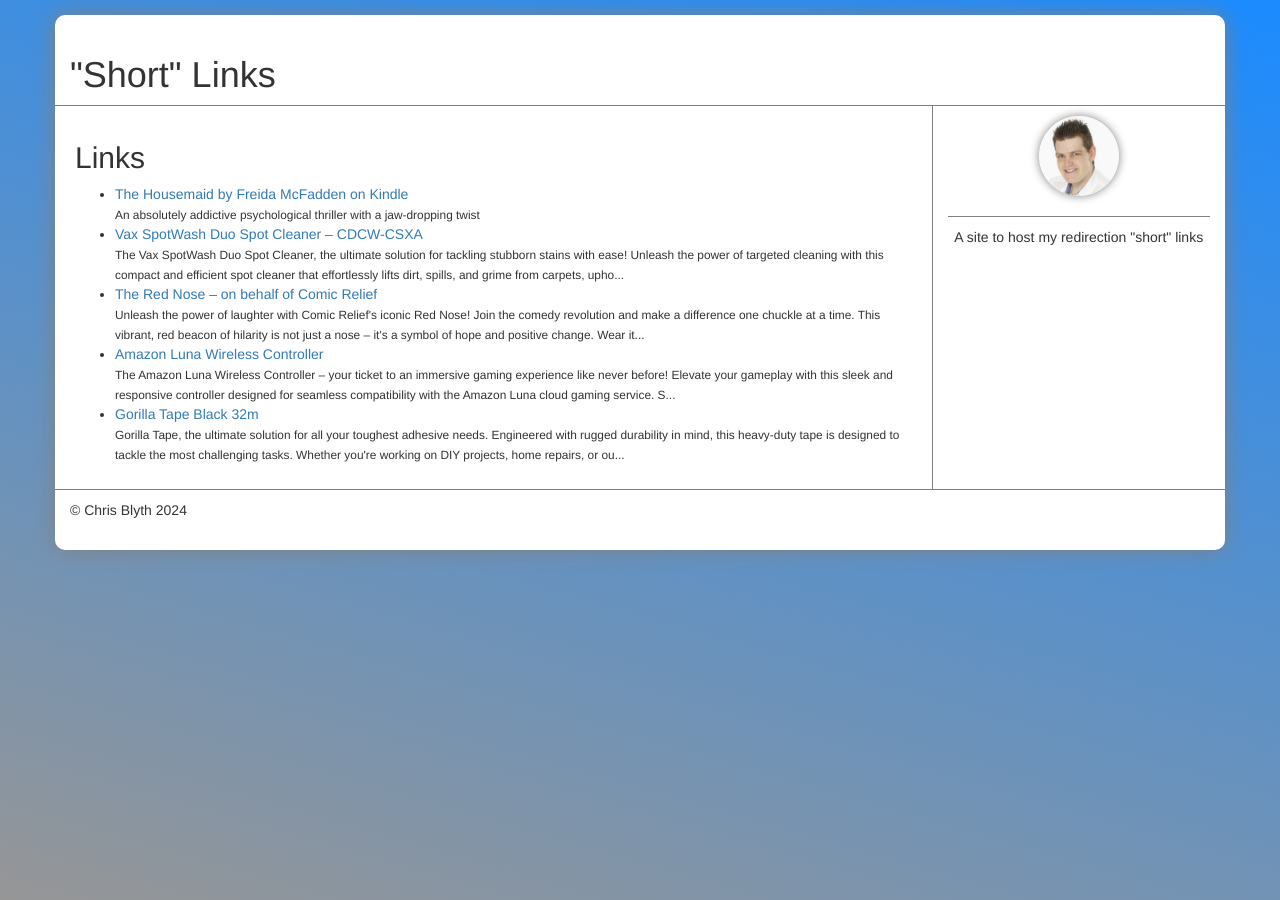
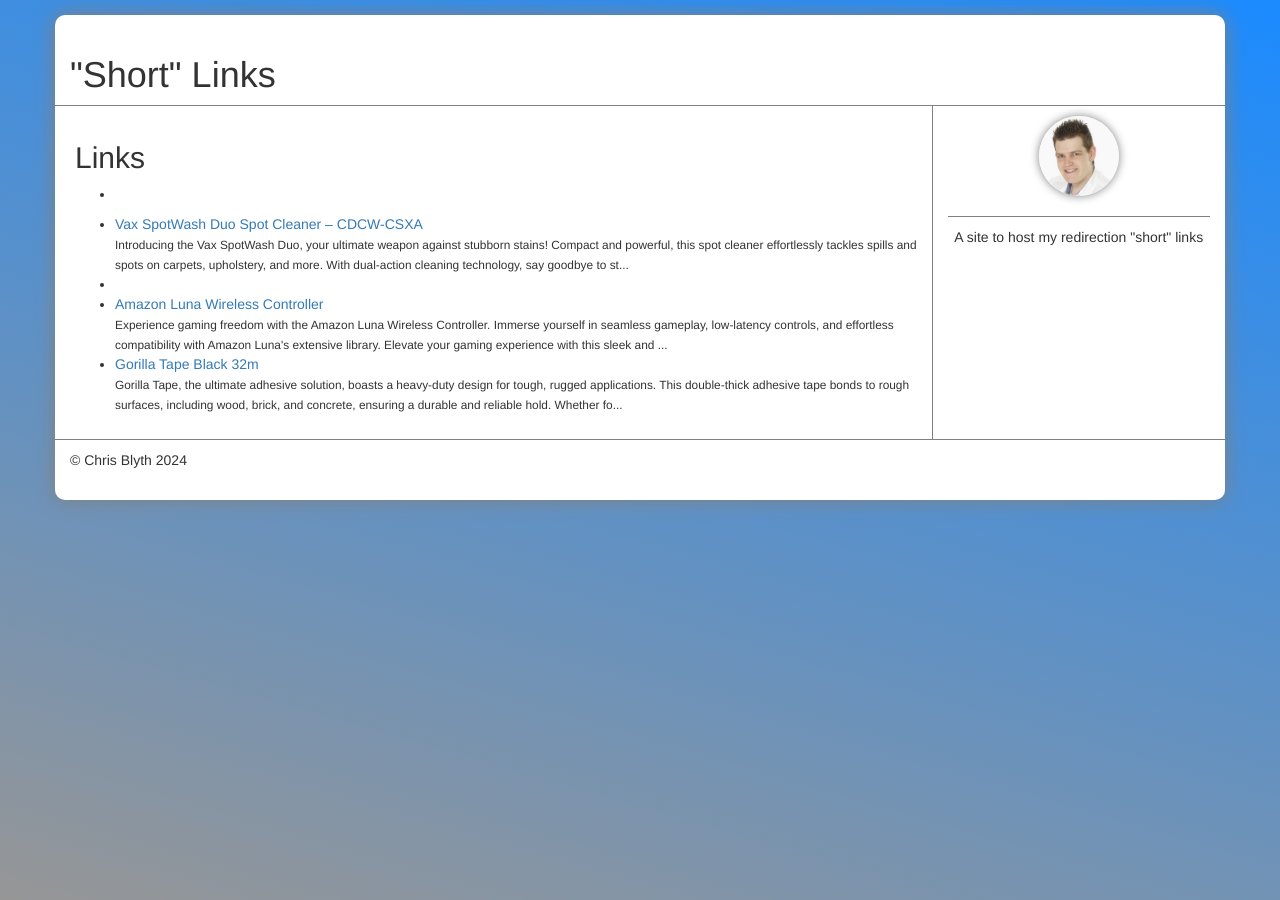
Before and after one commit to BlythMeister/r.blyth.me.uk, a Jekyll site: the page built from af/index.md, in a window 1280 px wide. Built offline with Jekyll 4.4.1, drawn with Linux system fonts in a browser that asks for light colours.

Commit message:
Update descriptions to be shorter

```diff
--- a/af/3IC5L2Q/index.md
+++ b/af/3IC5L2Q/index.md
@@ -1,5 +1,5 @@
 ---
 title: "Gorilla Tape Black 32m"
-description: "Gorilla Tape, the ultimate solution for all your toughest adhesive needs. Engineered with rugged durability in mind, this heavy-duty tape is designed to tackle the most challenging tasks. Whether you're working on DIY projects, home repairs, or outdoor applications, Gorilla Tape provides a reliable and strong bond that can withstand harsh conditions. Its double-thick adhesive and tough, reinforced backing make it perfect for sticking to rough and uneven surfaces, ensuring a secure hold. Resistant to water, UV rays, and extreme temperatures, Gorilla Tape is the go-to choice for those who demand uncompromising strength and versatility in their adhesive solutions. Don't settle for ordinary tape; choose Gorilla Tape for a bond that stands up to the toughest challenges."
+description: "Gorilla Tape, the ultimate adhesive solution, boasts a heavy-duty design for tough, rugged applications. This double-thick adhesive tape bonds to rough surfaces, including wood, brick, and concrete, ensuring a durable and reliable hold. Whether for DIY projects or professional repairs, Gorilla Tape is the go-to choice for strength and versatility."
 redirect_to: https://amzn.to/3IC5L2Q
 ---
--- a/af/3TyKDk7/index.md
+++ b/af/3TyKDk7/index.md
@@ -1,5 +1,5 @@
 ---
 title: "The Red Nose – on behalf of Comic Relief"
-description: "Unleash the power of laughter with Comic Relief's iconic Red Nose! Join the comedy revolution and make a difference one chuckle at a time. This vibrant, red beacon of hilarity is not just a nose – it's a symbol of hope and positive change. Wear it proudly, share the joy, and support those in need. Whether you're a nose-wearing trendsetter or just looking to add some humor to your day, the Red Nose from Comic Relief is your ticket to a world of laughter and compassion. Get yours now and be a part of the laughter that changes lives!"
+description: ""Unlock laughter and make a difference with the Comic Relief Red Nose! Join the fun, support a cause. Each iconic red nose sold helps transform lives. Wear it, share it, and spread joy for a world of change. Get your Red Nose today – laughter that matters!""
 redirect_to: https://amzn.to/3TyKDk7
 ---
--- a/af/3Vg0EMX/index.md
+++ b/af/3Vg0EMX/index.md
@@ -1,5 +1,5 @@
 ---
 title: "Vax SpotWash Duo Spot Cleaner – CDCW-CSXA"
-description: "The Vax SpotWash Duo Spot Cleaner, the ultimate solution for tackling stubborn stains with ease! Unleash the power of targeted cleaning with this compact and efficient spot cleaner that effortlessly lifts dirt, spills, and grime from carpets, upholstery, and more. Equipped with powerful suction and a dual-action cleaning system, the Vax SpotWash Duo ensures a deep and thorough clean, leaving your surfaces looking revitalized. Its lightweight and portable design make it a versatile companion for everyday messes, while the innovative quick-dry technology ensures minimal downtime. Don't let stains dictate the cleanliness of your home – take control with the Vax SpotWash Duo Spot Cleaner, your go-to weapon against unsightly blemishes. Elevate your cleaning routine and experience the spotless results you deserve!"
+description: "Introducing the Vax SpotWash Duo, your ultimate weapon against stubborn stains! Compact and powerful, this spot cleaner effortlessly tackles spills and spots on carpets, upholstery, and more. With dual-action cleaning technology, say goodbye to stubborn stains and hello to a spotlessly clean home. Get your Vax SpotWash Duo now for a brighter, fresher living space!"
 redirect_to: https://amzn.to/3Vg0EMX
 ---
--- a/af/3v96ZPJ/index.md
+++ b/af/3v96ZPJ/index.md
@@ -1,5 +1,5 @@
 ---
 title: "Amazon Luna Wireless Controller"
-description: "The Amazon Luna Wireless Controller – your ticket to an immersive gaming experience like never before! Elevate your gameplay with this sleek and responsive controller designed for seamless compatibility with the Amazon Luna cloud gaming service. Say goodbye to lag and hello to precision as you dive into a vast library of top-tier games effortlessly. With its ergonomic design, textured grips, and low-latency wireless connection, the Luna Controller ensures every button press and joystick movement is executed with unparalleled accuracy. Take control of your gaming destiny and unlock a new level of excitement with the Amazon Luna Wireless Controller – where cutting-edge technology meets the joy of play. Order yours now and redefine your gaming adventure!"
+description: "Experience gaming freedom with the Amazon Luna Wireless Controller. Immerse yourself in seamless gameplay, low-latency controls, and effortless compatibility with Amazon Luna's extensive library. Elevate your gaming experience with this sleek and responsive controller, designed for comfort and precision. Get ready to level up with Luna's next-gen gaming controller, available now on Amazon."
 redirect_to: https://amzn.to/3v96ZPJ
 ---
--- a/af/49PZAEd/index.md
+++ b/af/49PZAEd/index.md
@@ -1,5 +1,5 @@
 ---
 title: "The Housemaid by Freida McFadden on Kindle"
-description: "An absolutely addictive psychological thriller with a jaw-dropping twist"
+description: ""Indulge in Freida McFadden's captivating tale, 'The Housemaid,' now available on Kindle. Immerse yourself in a world of secrets, scandals, and unexpected twists as you follow the gripping journey of a housemaid navigating through the complexities of a wealthy household. Unveil the mysteries that lie behind closed doors – a compelling read at your fingertips!""
 redirect_to: https://amzn.to/49PZAEd
 ---
```
